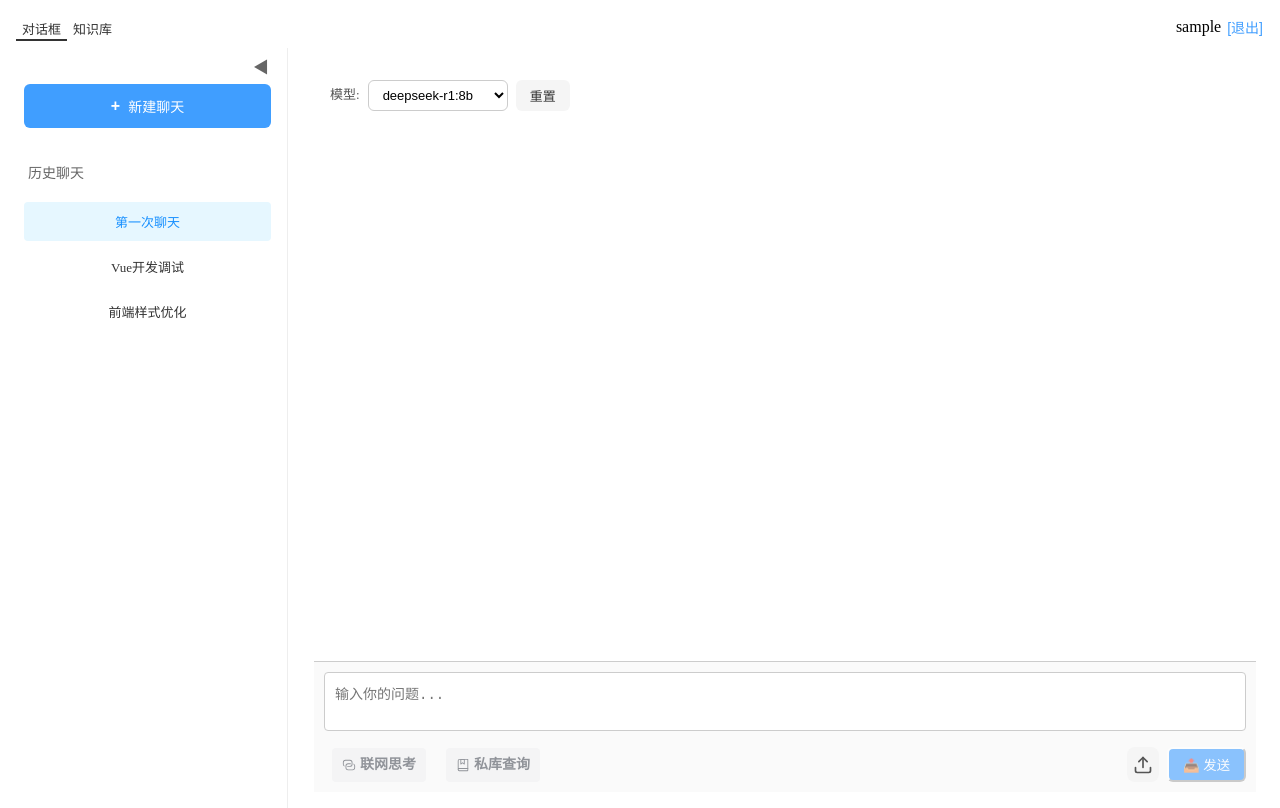
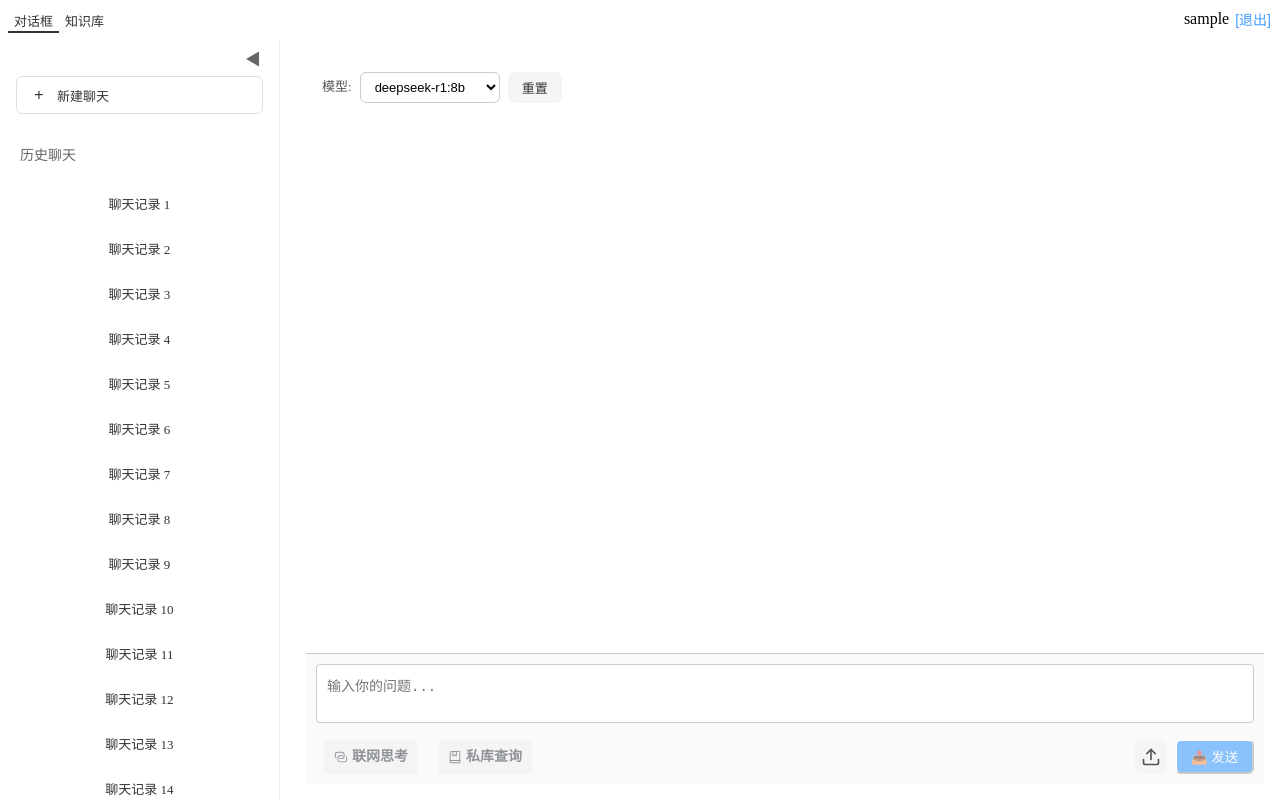
Before and after one commit to chq3272991/ai-chat-ui, a Vue app: page / in a window 1280 px wide. Built offline with nearby package versions, Linux system fonts and the light colour scheme; sample sign-in values are in the browser's storage.

Commit message:
fix:调整左侧历史消息样式

```diff
--- a/src/views/ChatPage.vue
+++ b/src/views/ChatPage.vue
@@ -25,11 +25,15 @@
           <h3 class="history-title">历史聊天</h3>
         </div>
         <!-- 历史内容：展开时显示，折叠时随section隐藏 -->
-        <div class="history-content">
-          <div v-if="historyLoading" class="history-loading">加载历史聊天中...</div>
+        <!-- 左侧历史聊天列表 -->
+        <div class="history-content" @scroll.passive="handleScroll">
+          <div v-if="historyLoading && historyList.length === 0" class="history-loading">
+            加载历史聊天中...
+          </div>
           <div v-else-if="historyList.length === 0" class="history-empty">
             暂无历史聊天记录
           </div>
+
           <ul class="history-list" v-else>
             <li
               class="history-item"
@@ -41,6 +45,12 @@
               {{ item.title || "未命名聊天" }}
             </li>
           </ul>
+          <div v-if="historyLoading && historyList.length > 0" class="history-loading">
+            加载更多...
+          </div>
+          <div v-if="!hasMore && historyList.length > 0" class="history-end">
+            没有更多了
+          </div>
         </div>
       </div>
     </div>
@@ -66,7 +76,7 @@
             <div class="bubble" :name="m.role">
               <!-- think 折叠区域 -->
               <div
-                v-if="thinkLoading[i] || parseText(m.content).thinkText"
+                v-if="thinkLoading[i] || parseText(m.content).thinkText || thinkTime[i]"
                 class="think-container"
               >
                 <button @click="toggleThink(i)">
@@ -81,7 +91,7 @@
                     v-for="(line, idx) in parseText(m.content).thinkLines"
                     :key="idx"
                   >
-                    {{ line }}<br />
+                    {{ line }}
                   </template>
                 </div>
               </div>
@@ -226,6 +236,63 @@ const historyList = ref<any[]>([]); // 历史聊天列表数据
 const historyLoading = ref(false); // 历史列表加载状态
 const currentHistoryId = ref<string | null>(null); // 当前选中的历史聊天ID
 
+// 分页状态
+const pageNum = ref(1);
+const pageSize = 20;
+const hasMore = ref(true);
+
+/**
+ * 获取历史聊天列表（分页）
+ */
+async function fetchChatHistory(reset = false) {
+  if (historyLoading.value || !hasMore.value) return;
+  historyLoading.value = true;
+
+  try {
+    // 模拟接口延迟
+    await new Promise((r) => setTimeout(r, 500));
+
+    // 模拟数据
+    const total = 45; // 总共 45 条
+    const startIdx = (pageNum.value - 1) * pageSize;
+    const endIdx = Math.min(startIdx + pageSize, total);
+    const data: any[] = [];
+
+    for (let i = startIdx; i < endIdx; i++) {
+      data.push({
+        id: String(i + 1),
+        title: `聊天记录 ${i + 1}`,
+        createTime: "2025-09-18 10:00:00",
+      });
+    }
+
+    if (reset) {
+      historyList.value = data;
+    } else {
+      historyList.value = [...historyList.value, ...data];
+    }
+
+    // 更新分页状态
+    if (endIdx >= total) {
+      hasMore.value = false;
+    } else {
+      pageNum.value++;
+    }
+  } finally {
+    historyLoading.value = false;
+  }
+}
+
+/**
+ * 监听滚动到底部加载更多
+ */
+function handleScroll(e: Event) {
+  const el = e.target as HTMLElement;
+  if (el.scrollTop + el.clientHeight >= el.scrollHeight - 10) {
+    fetchChatHistory();
+  }
+}
+
 // ---------------------- 新增：历史聊天功能逻辑 ----------------------
 
 // 新增：历史聊天折叠状态与切换方法
@@ -242,41 +309,41 @@ const local = ref(false);
  * 页面挂载时请求历史聊天接口
  */
 onMounted(() => {
-  fetchChatHistory();
+  fetchChatHistory(true);
 });
 
-/**
- * 请求历史聊天列表接口 /chat/history
- */
-async function fetchChatHistory() {
-  historyLoading.value = true;
-  try {
-    // --------- 本地模拟数据 start ---------
-    // 模拟接口返回格式：{ code: 200, data: [...] }
-    await new Promise((resolve) => setTimeout(resolve, 500)); // 模拟网络延迟
-    const response = {
-      code: 200,
-      data: [
-        { id: "1", title: "第一次聊天", createTime: "2025-09-17 10:00:00" },
-        { id: "2", title: "Vue开发调试", createTime: "2025-09-17 11:00:00" },
-        { id: "3", title: "前端样式优化", createTime: "2025-09-17 12:30:00" },
-      ],
-    };
-    // --------- 本地模拟数据 end ---------
+// /**
+//  * 请求历史聊天列表接口 /chat/history
+//  */
+// async function fetchChatHistory() {
+//   historyLoading.value = true;
+//   try {
+//     // --------- 本地模拟数据 start ---------
+//     // 模拟接口返回格式：{ code: 200, data: [...] }
+//     await new Promise((resolve) => setTimeout(resolve, 500)); // 模拟网络延迟
+//     const response = {
+//       code: 200,
+//       data: [
+//         { id: "1", title: "第一次聊天", createTime: "2025-09-17 10:00:00" },
+//         { id: "2", title: "Vue开发调试", createTime: "2025-09-17 11:00:00" },
+//         { id: "3", title: "前端样式优化", createTime: "2025-09-17 12:30:00" },
+//       ],
+//     };
+//     // --------- 本地模拟数据 end ---------
 
-    if (response.code === 200) {
-      historyList.value = response.data;
-      // 默认选中第一条
-      if (historyList.value.length > 0) {
-        currentHistoryId.value = historyList.value[0].id;
-      }
-    }
-  } catch (error) {
-    console.error("模拟获取历史聊天异常：", error);
-  } finally {
-    historyLoading.value = false;
-  }
-}
+//     if (response.code === 200) {
+//       historyList.value = response.data;
+//       // 默认选中第一条
+//       if (historyList.value.length > 0) {
+//         currentHistoryId.value = historyList.value[0].id;
+//       }
+//     }
+//   } catch (error) {
+//     console.error("模拟获取历史聊天异常：", error);
+//   } finally {
+//     historyLoading.value = false;
+//   }
+// }
 
 /**
  * 新建聊天：清空当前对话框内容 + 重置输入状态
@@ -318,12 +385,16 @@ async function handleSelectHistory(historyItem: any) {
     if (historyItem.id === "1") {
       chatRecords = [
         { role: "user", content: "你好" },
-        { role: "assistant", content: "你好！有什么可以帮你的吗？" },
+        { role: "assistant", content: "你好！有什么可以帮你的吗？", thinkSeconds: 23 },
       ];
     } else if (historyItem.id === "2") {
       chatRecords = [
         { role: "user", content: "如何在 Vue 中实现组件通信？" },
-        { role: "assistant", content: "可以使用 props、emits 或者 provide/inject。" },
+        {
+          role: "assistant",
+          content: "可以使用 props、emits 或者 provide/inject。",
+          thinkSeconds: 13,
+        },
         {
           role: "user",
           content: "分析不同方案优缺点\n考虑性能与维护性你推荐哪种方式？",
@@ -332,6 +403,7 @@ async function handleSelectHistory(historyItem: any) {
           role: "assistant",
           content:
             "<think>思考了一下内容易撒啊的</think>根据场景，如果父子组件通信使用 props/emits，跨层级使用 provide/inject。",
+          thinkSeconds: 80,
         },
       ];
     } else if (historyItem.id === "3") {
@@ -341,20 +413,26 @@ async function handleSelectHistory(historyItem: any) {
       ];
     }
 
+    // ✅ 先清空思考状态
+    for (const key in thinkOpen) delete thinkOpen[key];
+    for (const key in thinkLoading) delete thinkLoading[key];
+    for (const key in thinkTime) delete thinkTime[key];
+
     // 清空当前消息并加载模拟历史消息
     store.clear();
-    chatRecords.forEach((msg) => {
+    chatRecords.forEach((msg, idx) => {
       store.appendMessage(msg.role, msg.content, msg.images || [], msg.files || []);
+
+      if (msg.role === "assistant" && msg.thinkSeconds !== undefined) {
+        thinkLoading[idx] = false; // 已完成
+        thinkOpen[idx] = false; // 默认折叠
+        thinkTime[idx] = msg.thinkSeconds; // ✅ 保留模拟时间
+      }
     });
 
     // 同步模型（可选）
     model.value = historyItem.model || DEFAULT_MODEL;
     store.model = model.value;
-
-    // 重置思考状态
-    for (const key in thinkOpen) delete thinkOpen[key];
-    for (const key in thinkLoading) delete thinkLoading[key];
-    for (const key in thinkTime) delete thinkTime[key];
   } finally {
     historyLoading.value = false;
   }
--- a/src/views/style/chatPage.css
+++ b/src/views/style/chatPage.css
@@ -1,3 +1,12 @@
+html, body, #app {
+  height: 100%;
+  margin: 0;
+  padding: 0;
+  overflow: hidden; /* 防止全局滚动条 */
+}
+
+
+
 #app {
   margin: 0 auto;
   text-align: center;
@@ -302,69 +311,105 @@ header {
 .page-container {
   display: flex;
   width: 100%;
-  height: 100%; /* 改为100%，继承父容器高度 */
+  height: 100vh; /* 强制占满整个屏幕 */
   overflow: hidden; /* 防止内部溢出导致的全局滚动 */
 }
 
-/* 1. 左侧功能区：调整内边距，为顶部折叠按钮预留空间 */
+/* 1. 确保 sidebar 为垂直 flex 布局，子元素高度可控 */
 .sidebar {
+  display: flex;
+  flex-direction: column; /* 垂直排列子元素 */
   width: 280px;
   border-right: 1px solid #eee;
-  /* 关键修改：顶部内边距从16px改为36px，避开绝对定位的折叠按钮 */
   padding: 36px 16px 16px;
-  overflow-y: auto;
   background-color: #fff;
-  height: 100%;
+  height: 100%; /* 继承 page-container 的 100vh 高度 */
+  max-height: 100vh;
   box-sizing: border-box;
   transition: width 0.2s ease;
   position: relative;
+  gap: 16px; /* 新增：按钮和历史区之间的间距 */
 }
 
-/* 折叠状态：调整顶部内边距，保持按钮不溢出 */
+/* 折叠状态下，保持 sidebar 的 flex 结构 */
 .sidebar.sidebar-collapsed {
   width: 30px;
-  /* 关键修改：顶部内边距同步改为36px，与展开状态对齐 */
   padding: 36px 4px 16px;
   overflow: hidden;
+  gap: 16px; /* 同步添加间距，保持按钮位置 */
 }
 
-/* 3. 新建聊天按钮：保持原有样式，无需修改（因sidebar顶部已预留36px空间，不再与折叠按钮重叠） */
+/* 新建聊天按钮：靠左对齐，透明背景，带书写图标 */
 .new-chat-btn {
+  /* 基础布局 */
   width: 100%;
-  padding: 12px;
-  background-color: #409eff;
-  color: #fff;
-  border: none;
+  display: flex;
+  align-items: center;
+  justify-content: flex-start; /* 靠左对齐 */
+  gap: 8px; /* 图标与文字间距 */
+  padding: 8px 12px; /* 适当内边距 */
+
+  /* 样式调整 */
+  background-color: transparent; /* 透明背景 */
+  color: #333; /* 文字颜色 */
+  border: 1px solid #e0e0e0; /* 边框 */
   border-radius: 6px;
+  font-size: 14px;
   cursor: pointer;
-  font-size: 14px;
-  margin-bottom: 20px;
-  transition: background-color 0.2s;
+  transition: all 0.2s ease; /* 平滑过渡效果 */
+
+  /* 移除默认按钮样式 */
+  outline: none;
+}
+
+/* 悬浮效果 */
+.new-chat-btn:hover {
+  background-color: #f5f7fa; /* 浅灰背景 */
+  border-color: #d0e0f0; /* 边框变色 */
+  color: #1890ff; /* 文字变色 */
+}
+
+/* 书写图标样式 */
+.new-chat-icon {
+  font-size: 16px;
+  width: 20px; /* 固定宽度，确保对齐 */
+  height: 20px;
   display: flex;
   align-items: center;
   justify-content: center;
-  gap: 8px;
 }
 
-.new-chat-btn:hover {
-  background-color: #337ecc;
+/* 文字样式 */
+.new-chat-text {
+  font-size: 13px;
 }
 
-/* 折叠状态：新建按钮只显示图标（关键新增） */
+/* 折叠状态调整 */
 .sidebar.sidebar-collapsed .new-chat-btn {
-  padding: 12px 0; /* 取消左右内边距，适应30px宽度 */
-  gap: 0; /* 折叠时无间距 */
+  justify-content: center; /* 折叠时图标居中 */
+  padding: 8px 0;
+  border-radius: 4px;
 }
 
-/* 新建聊天按钮图标（关键新增） */
-.new-chat-icon {
-  font-size: 16px;
-  font-weight: bold; /* 图标加粗，更醒目 */
+/* 折叠状态下的图标 */
+.sidebar.sidebar-collapsed .new-chat-icon {
+  font-size: 18px;
+  color: #666;
 }
 
-/* 折叠状态：隐藏新建按钮文字（关键新增） */
-.sidebar.sidebar-collapsed .new-chat-text {
-  display: none;
+.sidebar.sidebar-collapsed .new-chat-btn:hover .new-chat-icon {
+  color: #1890ff;
+}
+
+/* 2. 历史区容器：占据 sidebar 剩余空间（关键） */
+.history-section {
+  display: flex;
+  flex-direction: column; /* 垂直排列标题和内容 */
+  flex: 1; /* 关键：占据 sidebar 除按钮外的所有剩余高度 */
+  overflow: hidden; /* 隐藏子元素溢出（避免影响 sidebar 整体） */
+  /* 移除原有的固定宽度和边框（因已在 sidebar 中） */
+  width: 100%;
+  border-right: none;
 }
 
 /* 历史聊天列表标题 */
@@ -382,6 +427,7 @@ header {
   justify-content: space-between;
   margin-bottom: 12px;
   padding: 0 4px;
+  flex-shrink: 0; /* 防止收缩，始终固定在顶部 */
 }
 
 /* 2. 折叠按钮：调整定位位置，确保在顶部预留空间内 */
@@ -418,9 +464,33 @@ header {
   background-color: #f5f5f5;
 }
 
-/* 历史聊天内容容器（保留原有过渡） */
+/* 历史内容容器：内容过多时显示垂直滚动条 */
 .history-content {
+  /* 关键1：占据 history-section 剩余空间（标题区下方全部高度） */
+  flex: 1;
+  /* 关键2：垂直溢出时显示滚动条，水平溢出隐藏（避免文字换行异常） */
+  overflow-y: auto; /* 垂直有内容溢出时显示滚动条 */
+  overflow-x: hidden; /* 水平禁止滚动（防止文字超出容器） */
+  /* 优化：添加内边距，让内容不贴边 */
+  padding: 0 4px;
+  /* 保留原有过渡效果 */
   transition: all 0.2s ease;
+}
+
+/* （可选）美化滚动条（适配 Chrome/Safari） */
+.history-content::-webkit-scrollbar {
+  width: 6px; /* 滚动条宽度 */
+  height: 6px; /* 滚动条高度 */
+}
+.history-content::-webkit-scrollbar-thumb {
+  background-color: #e0e0e0; /* 滚动条滑块颜色 */
+  border-radius: 3px; /* 滑块圆角 */
+}
+.history-content::-webkit-scrollbar-thumb:hover {
+  background-color: #ccc; /* 滑块 hover 颜色 */
+}
+.history-content::-webkit-scrollbar-track {
+  background-color: transparent; /* 滚动条轨道颜色（透明） */
 }
 
 /* 历史聊天列表项（保留原有） */
@@ -464,7 +534,7 @@ header {
 }
 
 /* 折叠状态：主内容区左边距同步缩小到30px（关键新增） */
-.sidebar.sidebar-collapsed + .main-content {
+.sidebar.sidebar-collapsed.main-content {
   margin-left: 30px;
 }
 
```
